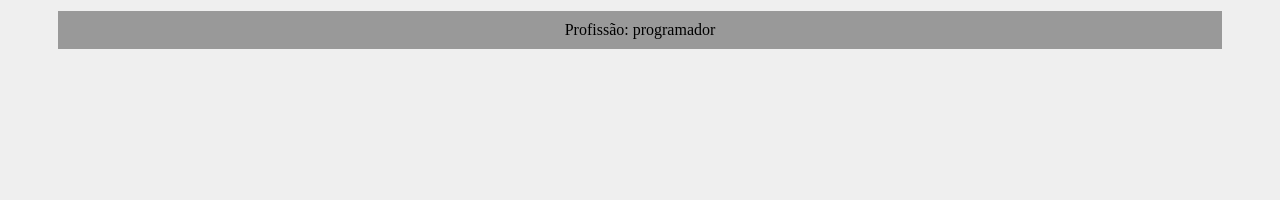
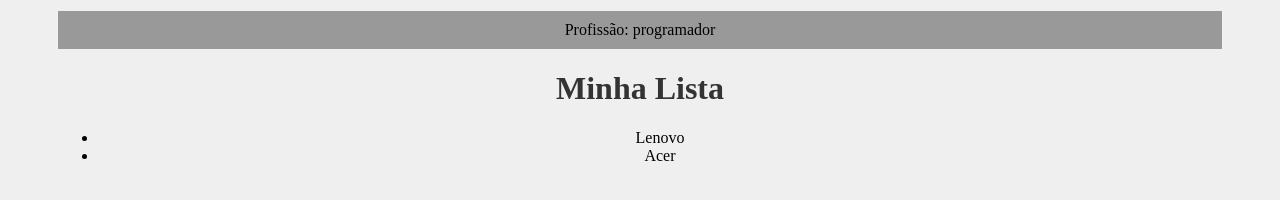
Before and after one commit to ruann-fernandess/Curso_React, a React (Create React App) app: page / in a window 1280 px wide. Shown: the part 444-644 px from the top of the page. Built offline with nearby package versions, Linux system fonts and the light colour scheme.

Commit message:
Aula-07 Manipulando Fragments

```diff
--- a/src/App.js
+++ b/src/App.js
@@ -4,6 +4,7 @@
 import SayMyName from './components/SayMyName';
 import Pessoa from './components/Pessoa';
 import Frase from './components/Frase'
+import List from './components/List'
 
 function App() {
   const name = "Ruan"
@@ -13,10 +14,11 @@
     <div className="App">
       <Frase/>
       <Frase/>
-     <SayMyName nome="Rafaella" />
-     <SayMyName nome="Alanzoka" />
-     <SayMyName nome={name} />
-     <Pessoa nome="Ruan" idade="20" profissao="programador" foto=""/>
+      <SayMyName nome="Rafaella" />
+      <SayMyName nome="Alanzoka" />
+      <SayMyName nome={name} />
+      <Pessoa nome="Ruan" idade="20" profissao="programador" foto=""/>
+      <List/>
     </div>
   );
 }
--- /dev/null
+++ b/src/components/Item.jsx
@@ -0,0 +1,9 @@
+function Item(props) {
+    return(
+        <>
+            <li>{props.marca}</li>
+        </>
+    )
+}
+
+export default Item
--- /dev/null
+++ b/src/components/List.js
@@ -0,0 +1,15 @@
+import Item from './Item'
+
+function List(){
+    return(
+        <>
+            <h1>Minha Lista</h1>
+            <ul>
+                <Item marca = "Lenovo"/>
+                <Item marca = "Acer"/>
+            </ul>
+        </>
+    )
+}
+
+export default List
--- a/src/index.css
+++ b/src/index.css
@@ -1,5 +1,6 @@
 body{
   padding: 50px;
+  padding-bottom: 500px;
   background-color: #efefef;
 }
 
```
